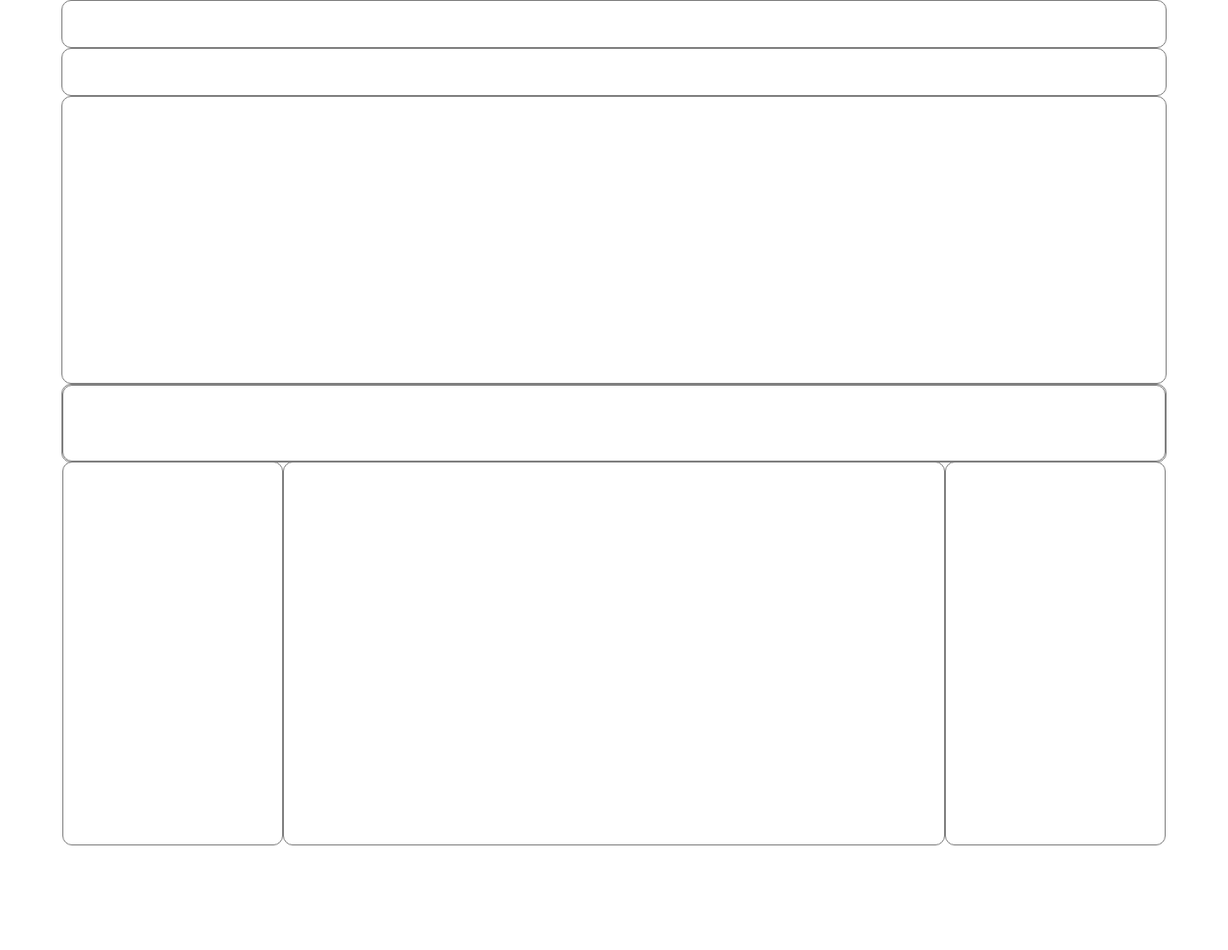
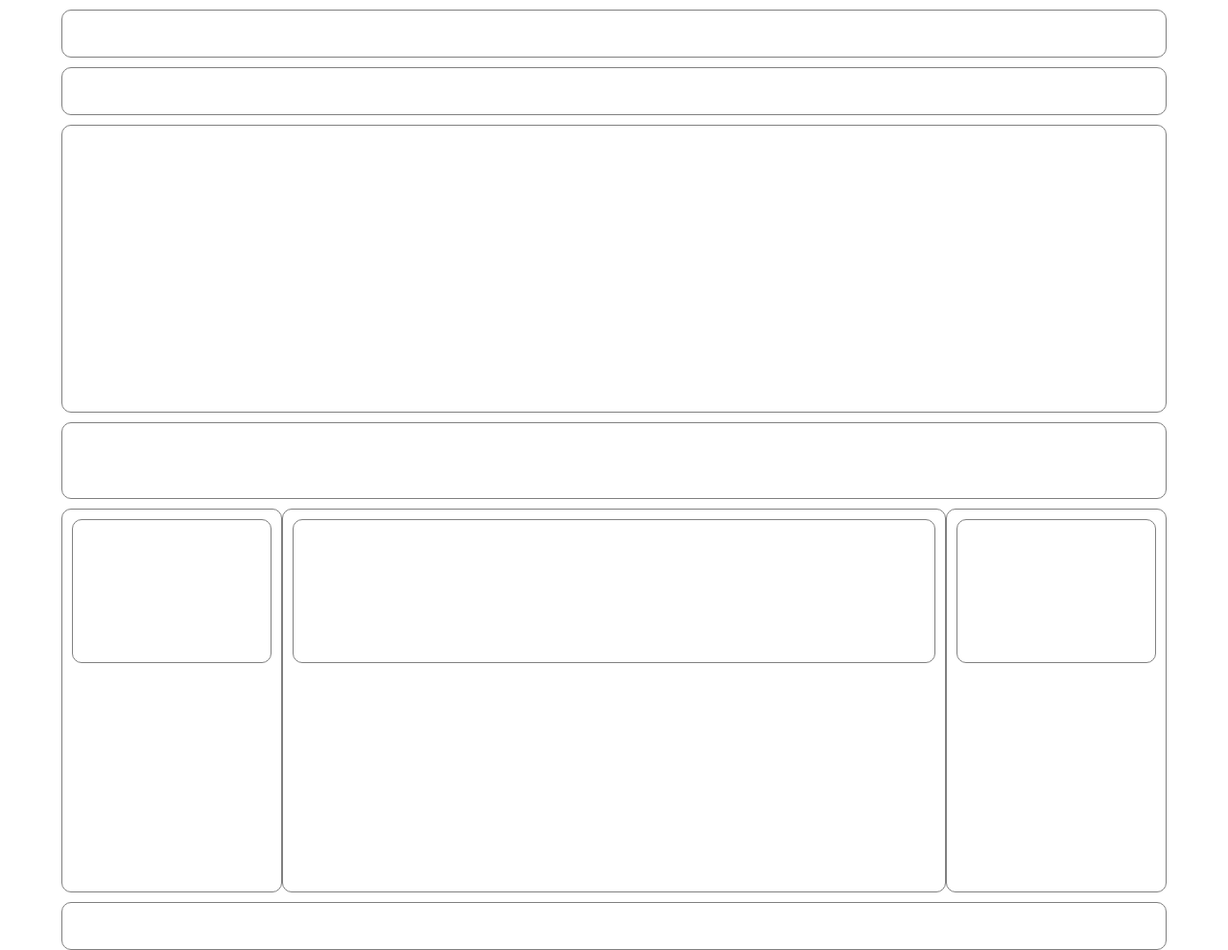
Before and after one commit to valeriomatranga/htmlcss-struttura-wp, a plain HTML site: page index.html in a window 1280 px wide. Shown: the whole page at 96% size. Before the commit the page ends 881 px from the top, so only its background shows below. Drawn offline with Linux system fonts and the light colour scheme.

Commit message:
inserimento footer

```diff
--- a/css/style.css
+++ b/css/style.css
@@ -14,6 +14,7 @@
 *:not(body,header, html, main){
     border: 1px solid grey;
     border-radius: 10px;
+    margin-top: 10px;
 }
 /* /utility */
 
@@ -48,3 +49,15 @@ body{
     width: 60%;
     float: left;
 }
+
+.img{
+    height: 150px;
+    margin: 10px;
+}
+/* /main */
+
+footer{
+    height: 50px;
+    width: 100%;
+    float: left;
+}
--- a/index.html
+++ b/index.html
@@ -23,26 +23,35 @@
     </header>
 
     <main class="clearfix">
-        <div>
 
             <div id="titolo_contenuto">
 
             </div>
 
             <div class="section_left">
+                <div class="img">
+
+                </div>
 
             </div>
 
             <div id="content">
+                <div class="img">
 
+                </div>
             </div>
 
             <div class="section_right">
+                <div class="img">
 
+                </div>
             </div>
 
-        </div>
     </main>
+
+    <footer class="clearfix">
+
+    </footer>
 
 </body>
 </html>
```
